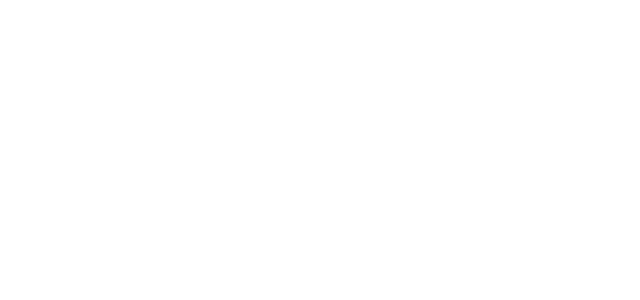
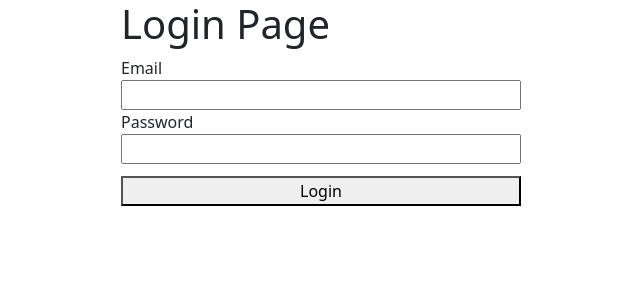
Before and after one commit to salsabilaathika-97/latihan-auth, a React (Create React App) app: page /login in a window 1280 px wide. Before the commit this address had no page. Shown: the top 300 px of the page, without its empty margins (319-959 px from the left). Built offline with nearby package versions, Linux system fonts and the light colour scheme.

Commit message:
create login page

```diff
--- a/src/App.js
+++ b/src/App.js
@@ -3,13 +3,15 @@ import { Routes, Route } from "react-router-dom";
 import Home from './pages/Home';
 import Register from './pages/Register';
 import '../node_modules/bootstrap/dist/css/bootstrap.min.css';
+import Login from './pages/Login';
 
 function App() {
   return (
     <>
       <Routes>
         <Route path="/" element={<Home />} />
-        <Route path="register" element={<Register />} />
+        <Route path="/register" element={<Register />} />
+        <Route path="/login" element={<Login />}/>
       </Routes>
     </>
   );
--- a/src/pages/Home/index.js
+++ b/src/pages/Home/index.js
@@ -8,7 +8,9 @@ const Home = () => {
             <Link to={"/register"}>
                 <button>Register</button>
             </Link>
+            <Link to = {"/login"}>
                 <button>Login</button>
+            </Link>
         </>
     )
 }
--- /dev/null
+++ b/src/pages/Login/index.js
@@ -0,0 +1,53 @@
+import React from "react";
+import { useState } from "react";
+import axios from 'axios';
+
+const Login = () => {
+    const [email, setEmail] = useState("");
+    const [password, setPassword] = useState("");
+    const [result, setResult] = useState("");
+
+    const handleEmail = (e) => {
+        setEmail(e.target.value);
+    }
+
+    const handlePassword = (e) => {
+        setPassword(e.target.value);
+    }
+
+    const handleRegister = (e) => {
+        e.preventDefault();
+
+        const payload = {
+            email : email,
+            password : password
+        }
+
+        axios
+        .post("https://reqres.in/api/register", payload)
+        .then((res) => setResult(res.data.token))
+        .catch((err) => console.log(err));
+    }
+
+    return (
+        <div style = {{ width:"100%" }}>
+            <div style = {{ width: "400px", margin: "0 auto" }}>
+                <h1>Login Page</h1>
+                <div style = {{ display: "flex", flexDirection: "column" }}>
+                    <label>Email</label>
+                    <input onChange={(e) => handleEmail(e)} type="text" />
+                </div>
+                <div style = {{ display: "flex", flexDirection: "column" }}>
+                    <label>Password</label>
+                    <input onChange={(e) => handlePassword(e)} type="password" />
+                </div>
+                <button onClick={handleRegister} style = {{ width: "100%", marginTop: "12px" }}>Login</button>
+                {
+                    !!result.length && <h1>Selamat, Anda Berhasil</h1>
+                }
+            </div>
+        </div>
+    )
+}
+
+export default Login;
```
